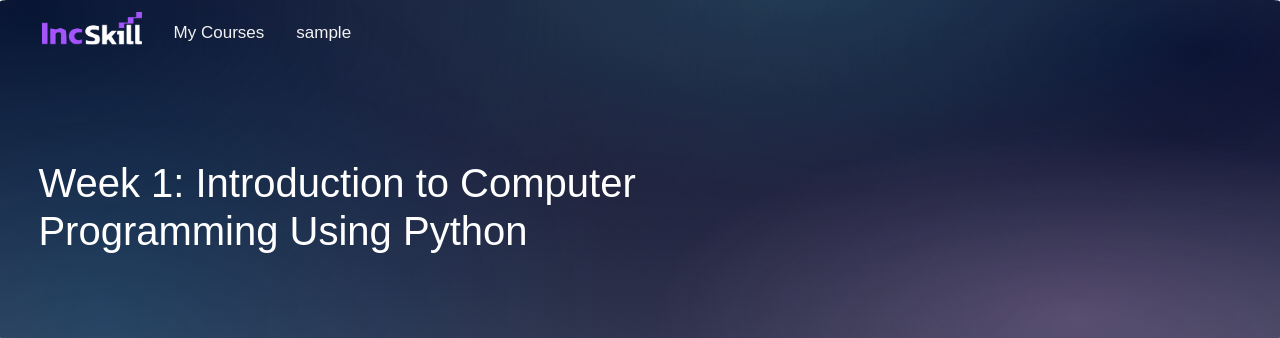
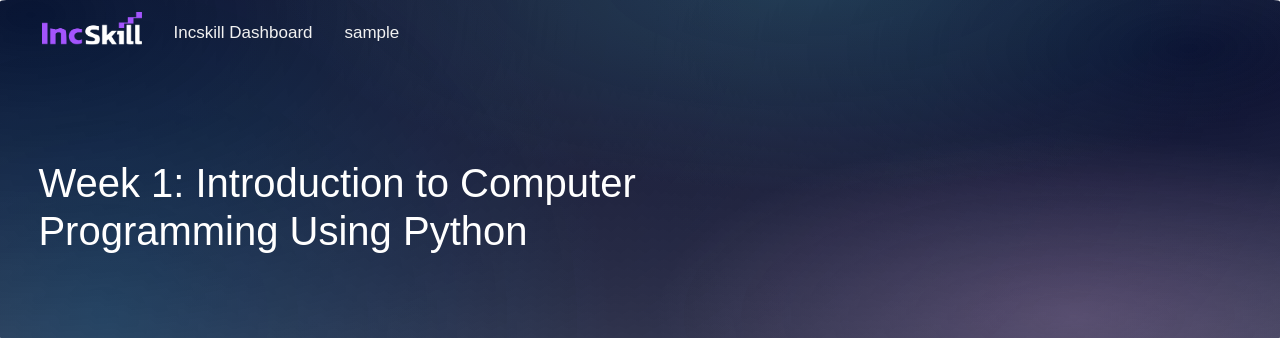
Before and after one commit to organization-x/incskill-website, a Django app: page /courses/course-one/resource-one in a window 1280 px wide. Shown: the top 338 px of the page. Run offline with Django 3.2, Linux system fonts and the light colour scheme; the visitor is signed in with stand-in values (Sample User, id 1); some libraries are stand-ins or nearby versions.

Commit message:
Added "IncSkill Dashboard" to navbar in resources

```diff
--- a/incskill_site/templates/baseRes.html
+++ b/incskill_site/templates/baseRes.html
@@ -27,7 +27,7 @@
         <div class="topnav">
           <a class="navbar-brand" href="#"><img src="{% static 'media/incskill.png' %}" alt="incskill logo" width="100" height="auto" style="margin-top: -10.32%;"></a>
           <!--there is no need for an auth check becausethe user will have already been redirected if they are logged in-->
-          <a class="navbar-brand" href="{% url 'courses' %}">My Courses</a>
+          <a class="navbar-brand" href="{% url 'courses' %}">Incskill Dashboard</a>
           <a class="navbar-brand" href="{% url 'profile' %}"> {{user.username}} </a>
         </div>
       </nav>
```
